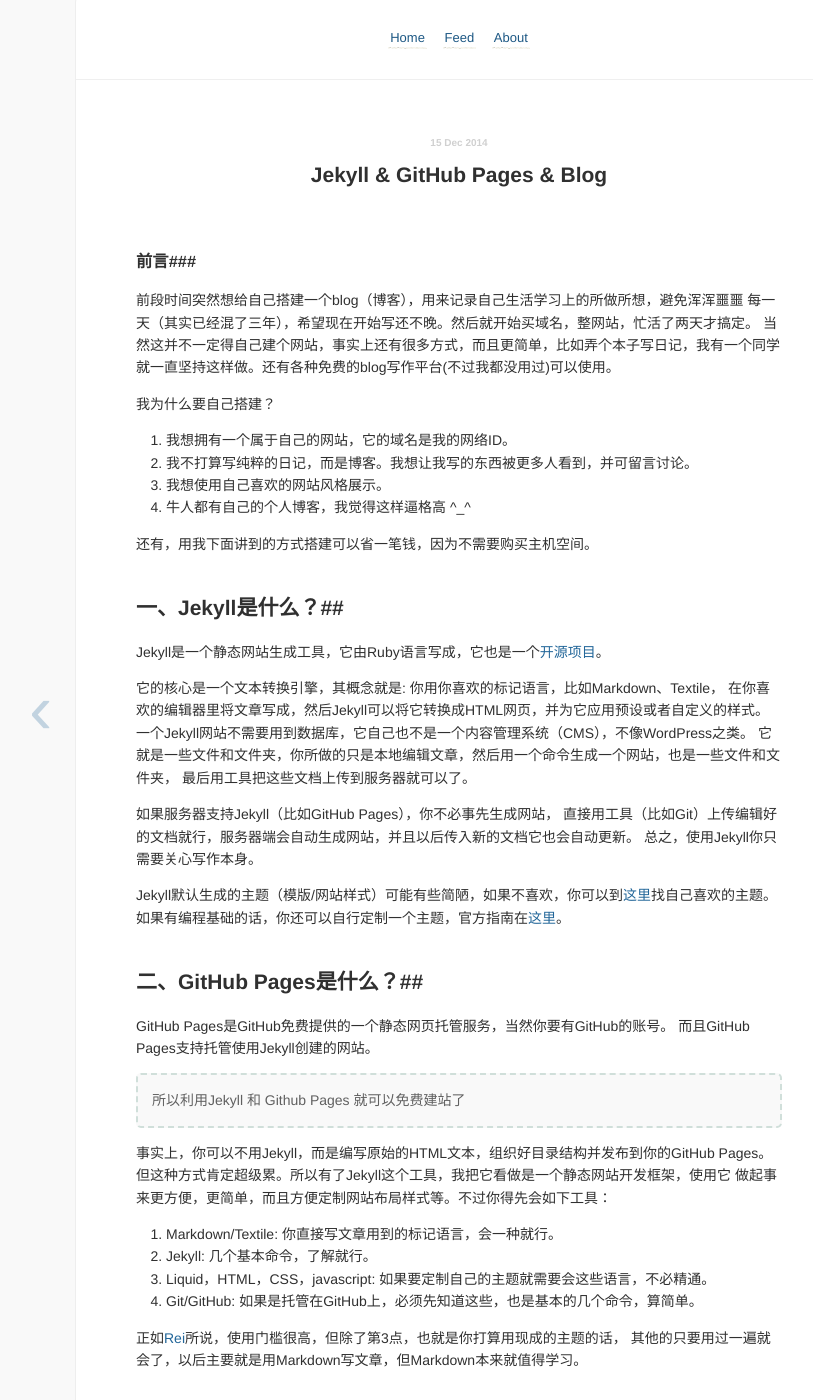
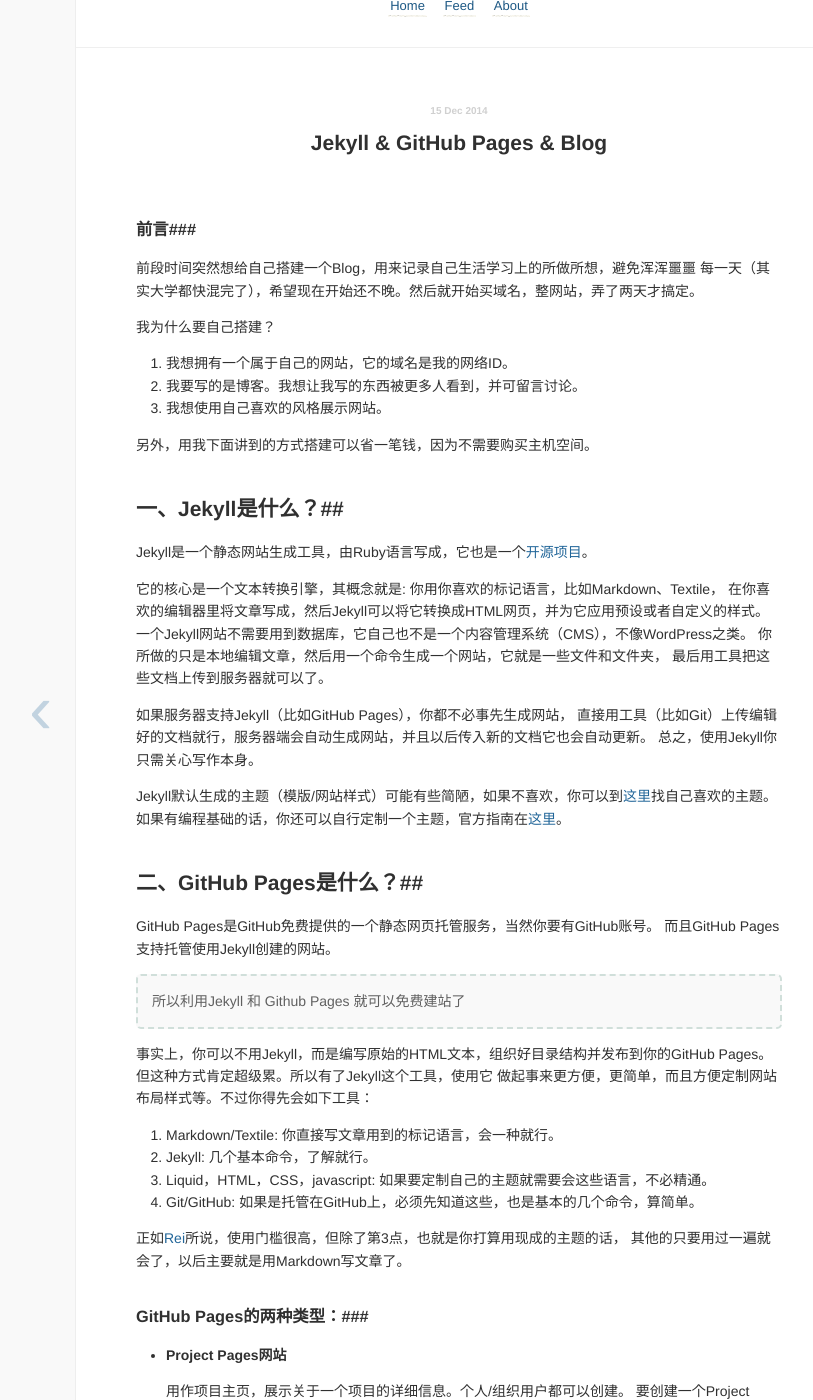
Before and after one commit to Hooozer/hooozer.github.io, a Jekyll site: the page built from _posts/2014-12-15-Jekyll-Github-Pages-blog.md, in a window 1280 px wide and 1400 px high, scrolled down 208 px. Shown: the whole window, without its empty margins (181-994 px from the left). Built offline with Jekyll 4.4.1, drawn with Linux system fonts in a browser that asks for light colours; Markdown is read by kramdown in place of the engine named in the settings; comment, search, counter and statistics services are not loaded; some of the changed text lies outside the part shown.

Commit message:
措辞修改

```diff
--- a/_config.yml
+++ b/_config.yml
@@ -1,5 +1,5 @@
 title:            Hooozer
-description:      Studying web-dev
+description:
 url:              # Site url.
 baseurl:          # Base url. ( if use subdirectory-like URL )
 signoff:          Hooozer # Your name.
--- a/_posts/2014-12-15-Jekyll-Github-Pages-blog.md
+++ b/_posts/2014-12-15-Jekyll-Github-Pages-blog.md
@@ -4,46 +4,43 @@ title: Jekyll & GitHub Pages & Blog
 ---
 
 ###前言###
-  前段时间突然想给自己搭建一个blog（博客），用来记录自己生活学习上的所做所想，避免浑浑噩噩
-  每一天（其实已经混了三年），希望现在开始写还不晚。然后就开始买域名，整网站，忙活了两天才搞定。
-  当然这并不一定得自己建个网站，事实上还有很多方式，而且更简单，比如弄个本子写日记，我有一个同学
-  就一直坚持这样做。还有各种免费的blog写作平台(不过我都没用过)可以使用。
+  前段时间突然想给自己搭建一个Blog，用来记录自己生活学习上的所做所想，避免浑浑噩噩
+  每一天（其实大学都快混完了），希望现在开始还不晚。然后就开始买域名，整网站，弄了两天才搞定。
 
   我为什么要自己搭建？
 
   1. 我想拥有一个属于自己的网站，它的域名是我的网络ID。
-  2. 我不打算写纯粹的日记，而是博客。我想让我写的东西被更多人看到，并可留言讨论。
-  3. 我想使用自己喜欢的网站风格展示。
-  4. 牛人都有自己的个人博客，我觉得这样逼格高 ^_^
+  2. 我要写的是博客。我想让我写的东西被更多人看到，并可留言讨论。
+  3. 我想使用自己喜欢的风格展示网站。
 
-还有，用我下面讲到的方式搭建可以省一笔钱，因为不需要购买主机空间。
+另外，用我下面讲到的方式搭建可以省一笔钱，因为不需要购买主机空间。
 
 ##**一、Jekyll是什么？**##
 
-  Jekyll是一个静态网站生成工具，它由Ruby语言写成，它也是一个[开源项目](https://github.com/jekyll/jekyll)。
+  Jekyll是一个静态网站生成工具，由Ruby语言写成，它也是一个[开源项目](https://github.com/jekyll/jekyll)。
 
   它的核心是一个文本转换引擎，其概念就是: 你用你喜欢的标记语言，比如Markdown、Textile，
   在你喜欢的编辑器里将文章写成，然后Jekyll可以将它转换成HTML网页，并为它应用预设或者自定义的样式。
   一个Jekyll网站不需要用到数据库，它自己也不是一个内容管理系统（CMS），不像WordPress之类。
-  它就是一些文件和文件夹，你所做的只是本地编辑文章，然后用一个命令生成一个网站，也是一些文件和文件夹，
+  你所做的只是本地编辑文章，然后用一个命令生成一个网站，它就是一些文件和文件夹，
   最后用工具把这些文档上传到服务器就可以了。
 
-  如果服务器支持Jekyll（比如GitHub Pages），你不必事先生成网站，
+  如果服务器支持Jekyll（比如GitHub Pages），你都不必事先生成网站，
   直接用工具（比如Git）上传编辑好的文档就行，服务器端会自动生成网站，并且以后传入新的文档它也会自动更新。
-  总之，使用Jekyll你只需要关心写作本身。
+  总之，使用Jekyll你只需关心写作本身。
 
   Jekyll默认生成的主题（模版/网站样式）可能有些简陋，如果不喜欢，你可以到[这里](http://jekyllthemes.org/)找自己喜欢的主题。
   如果有编程基础的话，你还可以自行定制一个主题，官方指南在[这里](http://jekyllcn.com/)。
 
 ##**二、GitHub Pages是什么？**##
 
-  GitHub Pages是GitHub免费提供的一个静态网页托管服务，当然你要有GitHub的账号。
+  GitHub Pages是GitHub免费提供的一个静态网页托管服务，当然你要有GitHub账号。
   而且GitHub Pages支持托管使用Jekyll创建的网站。
 
   >所以利用Jekyll 和 Github Pages 就可以免费建站了
 
   事实上，你可以不用Jekyll，而是编写原始的HTML文本，组织好目录结构并发布到你的GitHub Pages。
-  但这种方式肯定超级累。所以有了Jekyll这个工具，我把它看做是一个静态网站开发框架，使用它
+  但这种方式肯定超级累。所以有了Jekyll这个工具，使用它
   做起事来更方便，更简单，而且方便定制网站布局样式等。不过你得先会如下工具：
 
   1. Markdown/Textile: 你直接写文章用到的标记语言，会一种就行。
@@ -52,7 +49,7 @@ title: Jekyll & GitHub Pages & Blog
   4. Git/GitHub: 如果是托管在GitHub上，必须先知道这些，也是基本的几个命令，算简单。
 
 正如[Rei](http://chloerei.com/2013/09/30/back-to-jekyll/)所说，使用门槛很高，但除了第3点，也就是你打算用现成的主题的话，
-其他的只要用过一遍就会了，以后主要就是用Markdown写文章，但Markdown本来就值得学习。
+其他的只要用过一遍就会了，以后主要就是用Markdown写文章了。
 
 
 ### GitHub Pages的两种类型：###
@@ -60,7 +57,7 @@ title: Jekyll & GitHub Pages & Blog
   - **Project Pages网站**
 
       用作项目主页，展示关于一个项目的详细信息。个人/组织用户都可以创建。
-      要创建一个Project Pages网站，只需在一个项目所在的仓库创建一个名为“gh-pages”的分支就可以了。
+      要创建一个Project Pages网站，需要到项目所在的仓库创建一个名为“gh-pages”的分支。
       gh-pages分支的内容将被自动托管，因此只要把创建好的网站文件放入该分支就可以了。
       它的访问URL默认是这样：
 
@@ -73,7 +70,7 @@ title: Jekyll & GitHub Pages & Blog
 
   - **User/Organization Pages网站**
 
-      用作个人/组织主页，我当然用的是这种类型。其实也可用Project Pages，只不过是个约定习惯。
+      用作个人/组织主页，我当然用的是这种类型。其实也可用Project Pages去展示，只不过这样做不符合约定习惯。
       与Project Pages不同，要创建一个User/Organization Pages网站，你必须新建一个仓库，
       并且仓库的名称必须像这样：
 
```
Also changed, not shown: other parts of _posts/2014-12-15-Jekyll-Github-Pages-blog.md (+6 -5 lines), _posts/2014-12-3-第一篇blog.md (+2 -2 lines).
